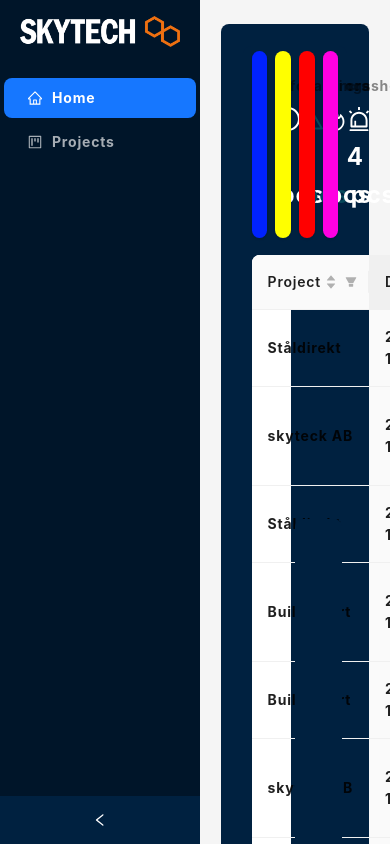
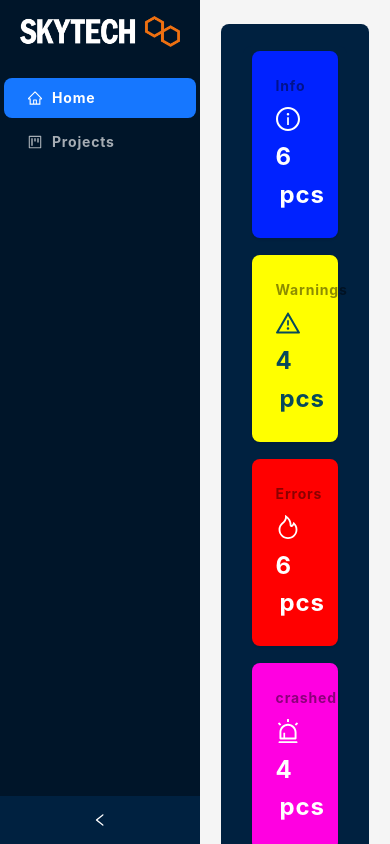
Before and after one commit to MrKalleP/event-frontend, a React (Vite) app: page / in a window 390 px wide. Built offline with nearby package versions, Linux system fonts and the light colour scheme.

Commit message:
fixed some responsiv grid with ant designs own grid system and added overflow auto

```diff
--- a/src/index.css
+++ b/src/index.css
@@ -2,6 +2,8 @@
 
 body {
   font-family: 'Poppins', 'Montserrat', sans-serif;
+  overflow-y: auto;
+  overflow-x: auto;
 }
 
 body,
--- a/src/pages/HomePage.tsx
+++ b/src/pages/HomePage.tsx
@@ -10,22 +10,22 @@
 
 const HomePage = () => {
     return <Row gutter={[8, 17]} justify="center" align="middle" style={{ backgroundColor: "#002140", borderRadius: ".5rem", color: "white", margin: ".5rem", padding: ".3rem" }}>
-        <Col span={6}>
+        <Col xs={24} sm={12} md={12} lg={6}>
             <InfoLoggs />
         </Col>
-        <Col span={6}>
+        <Col xs={24} sm={12} md={12} lg={6}>
             <WarningHome />
         </Col>
-        <Col span={6}>
+        <Col xs={24} sm={12} md={12} lg={6}>
             <ErrorsHome />
         </Col>
-        <Col span={6}>
+        <Col xs={24} sm={12} md={12} lg={6}>
             <CrashedLoggs />
         </Col>
-        <Col span={12} style={{ borderRadius: ".5rem" }}>
+        <Col xs={24} sm={24} md={24} lg={12} style={{ borderRadius: ".5rem", overflow: "auto", backgroundColor: "white" }}>
             <TableHomePage />
         </Col>
-        <Col span={12} style={{ background: "#002140", borderRadius: ".5rem", height: "70vh", padding: ".7rem" }}>
+        <Col xs={24} sm={24} md={24} lg={12} style={{ background: "#002140", overflow: "auto", borderRadius: ".5rem", height: "70vh", padding: ".7rem" }}>
             < LineChartExample />
         </Col>
 
```
